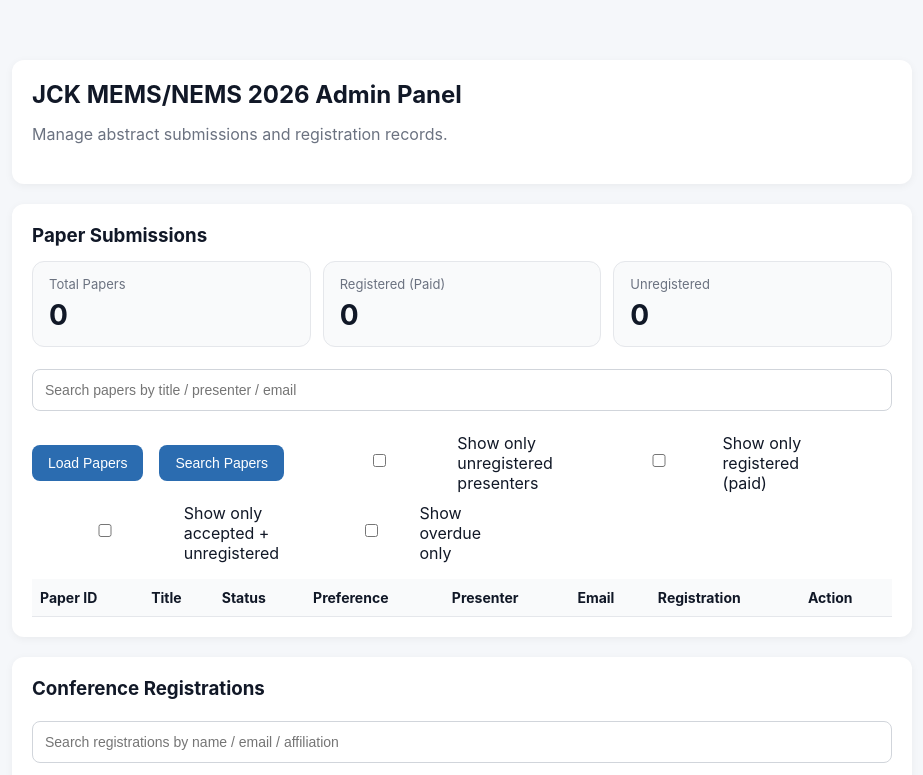
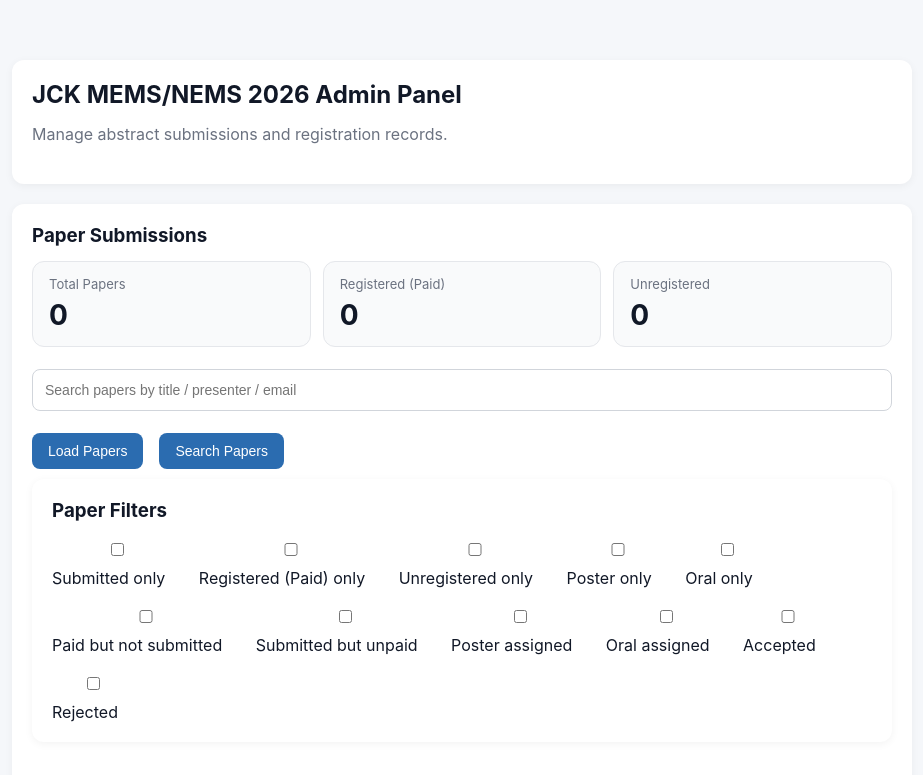
Before and after one commit to snu404/JCK2026, a plain HTML site: page admin.html in a window 1280 px wide. Shown: the top 775 px of the page, without its empty margins (178-1101 px from the left). Drawn offline with Linux system fonts and the light colour scheme; no server answers.

Commit message:
Update admin.html

```diff
--- a/admin.html
+++ b/admin.html
@@ -43,25 +43,28 @@
         <button type="button" onclick="loadPapers()">Load Papers</button>
         <button type="button" onclick="searchPapers()">Search Papers</button>
 
-        <label style="display:flex; align-items:center; gap:6px; margin-left:8px;">
-          <input type="checkbox" id="showUnregisteredOnly">
-          Show only unregistered presenters
-        </label>
+        <div class="card">
+          <h3>Paper Filters</h3>
 
-        <label style="display:flex; align-items:center; gap:6px;">
-          <input type="checkbox" id="showRegisteredPaidOnly">
-          Show only registered (paid)
-        </label>
+          <div style="display:flex; gap:16px; flex-wrap:wrap; align-items:center;">
 
-        <label style="display:flex; align-items:center; gap:6px;">
-          <input type="checkbox" id="showAcceptedUnregisteredOnly">
-          Show only accepted + unregistered
-        </label>
+            <label><input type="checkbox" id="showSubmittedOnly"> Submitted only</label>
+            <label><input type="checkbox" id="showRegisteredPaidOnly"> Registered (Paid) only</label>
+            <label><input type="checkbox" id="showUnregisteredOnly"> Unregistered only</label>
 
-        <label style="display:flex; align-items:center; gap:6px;">
-          <input type="checkbox" id="showOverdueOnly">
-          Show overdue only
-        </label>
+            <label><input type="checkbox" id="showPosterOnly"> Poster only</label>
+            <label><input type="checkbox" id="showOralOnly"> Oral only</label>
+
+            <label><input type="checkbox" id="showPaidNotSubmittedOnly"> Paid but not submitted</label>
+            <label><input type="checkbox" id="showSubmittedUnpaidOnly"> Submitted but unpaid</label>
+
+            <label><input type="checkbox" id="showPosterAssignedOnly"> Poster assigned</label>
+            <label><input type="checkbox" id="showOralAssignedOnly"> Oral assigned</label>
+            <label><input type="checkbox" id="showAcceptedOnly"> Accepted</label>
+            <label><input type="checkbox" id="showRejectedOnly"> Rejected</label>
+
+          </div>
+        </div>
       </div>
 
       <div style="overflow-x:auto; margin-top:16px;">
```
